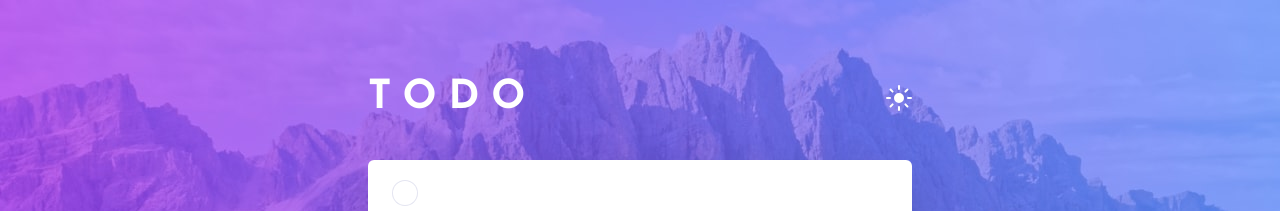
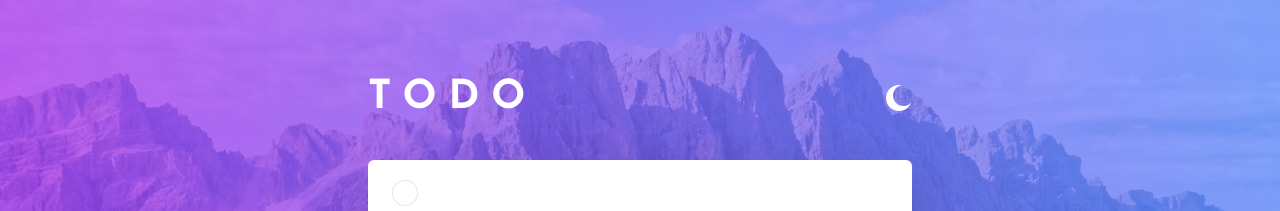
Before and after one commit to Mohamad-Ilham-Ramadhan/todo-app-react-ts, a Next.js app: page / in a window 1280 px wide. Shown: the top 211 px of the page. Built offline with nearby package versions, Linux system fonts and the light colour scheme.

Commit message:
SwitchTheme initial state 'light'

```diff
--- a/components/SwitchTheme.tsx
+++ b/components/SwitchTheme.tsx
@@ -3,7 +3,7 @@ import {useState} from 'react';
 type Theme = 'dark' | 'light';
 
 export default function SwitchTheme() {
-  const [theme, setTheme] = useState<Theme>('dark');
+  const [theme, setTheme] = useState<Theme>('light');
 
   function handleClick() {
     setTheme( prev => {
```
